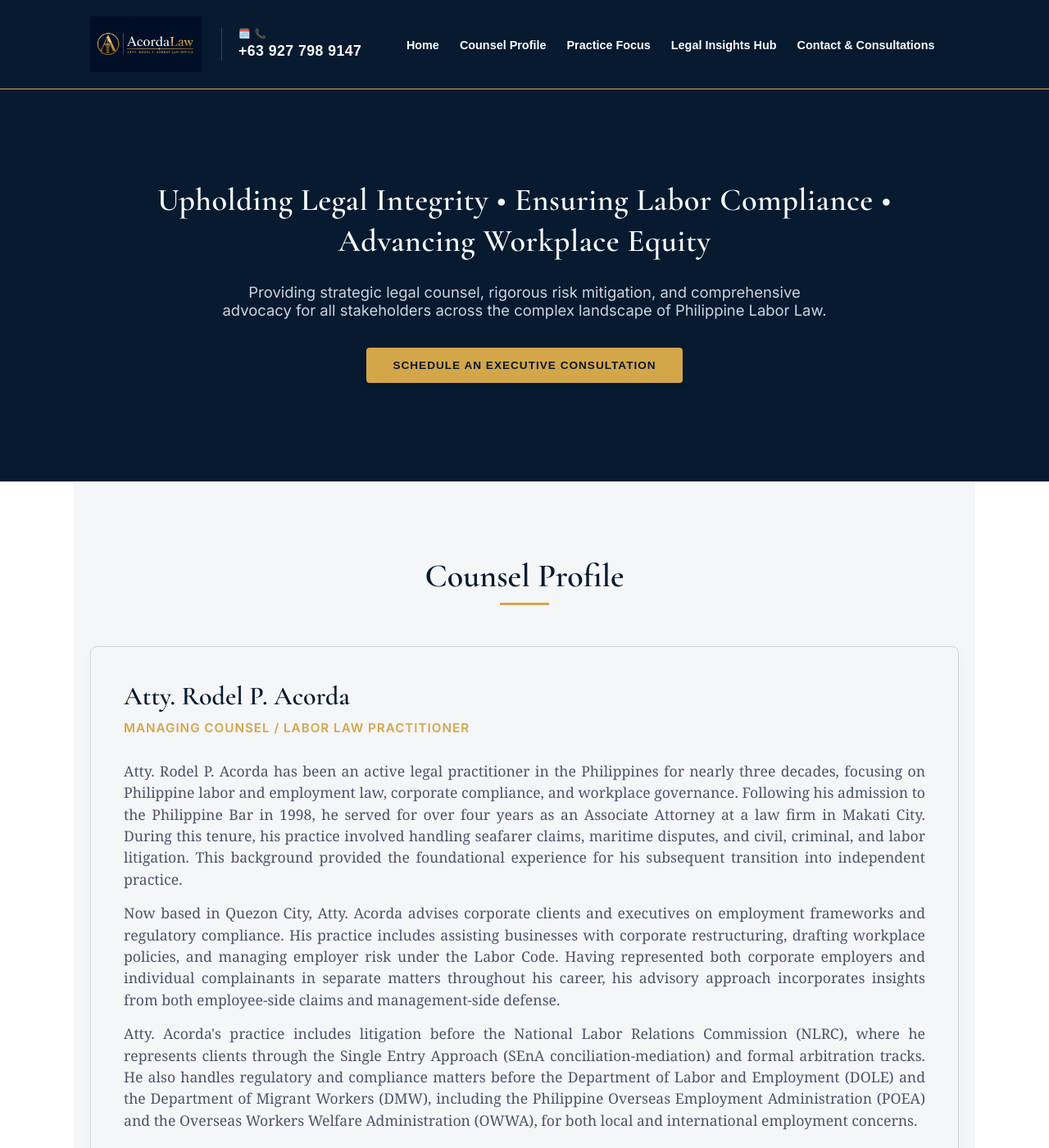
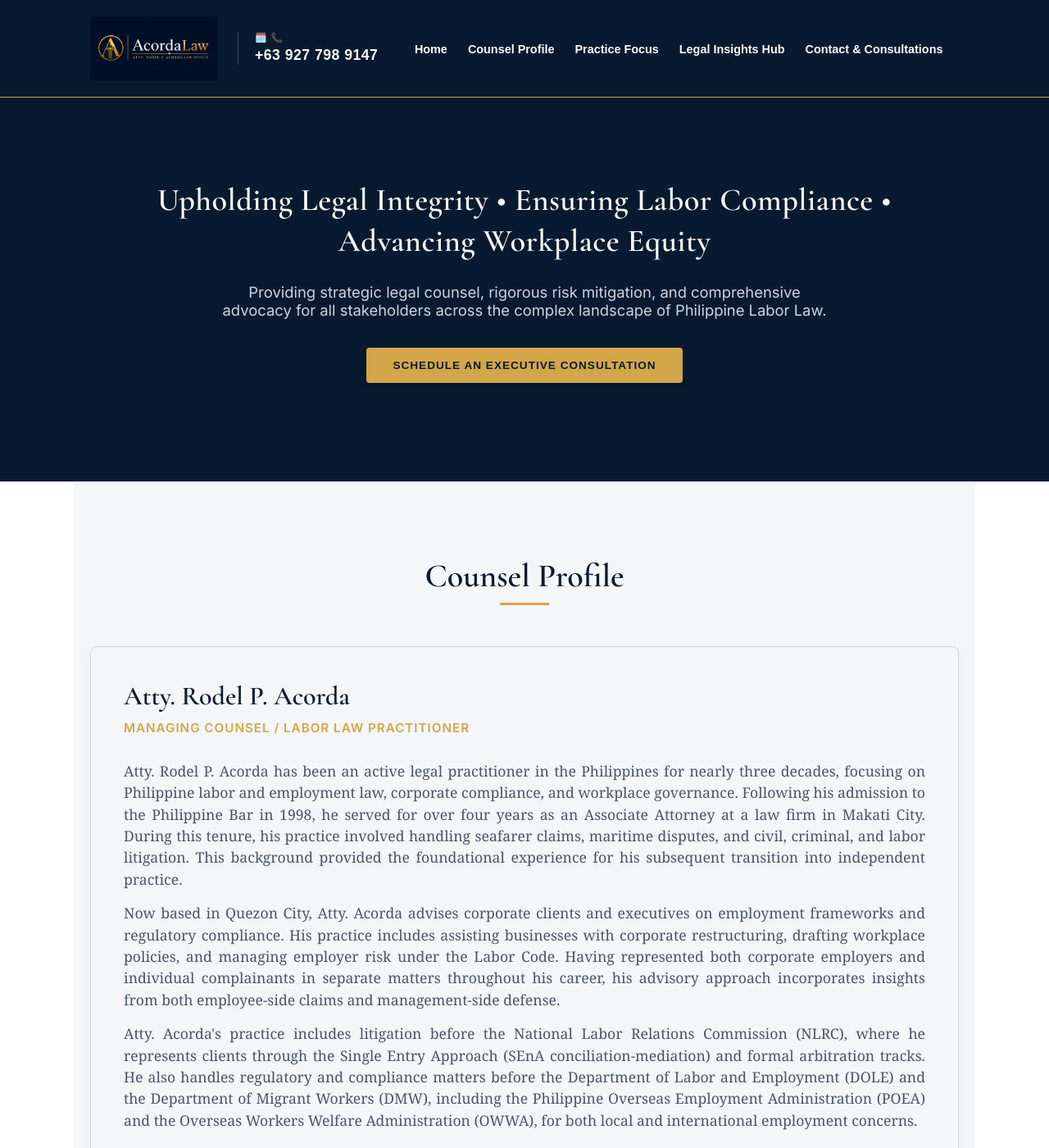
Before and after one commit to acordalawoffice/law.github.io, a Jekyll site: the page built from index.html, in a window 1280 px wide and 1400 px high. Shown: the whole window at 82% size. Built offline with Jekyll 4.4.1, drawn with Linux system fonts in a browser that asks for light colours.

Commit message:
Update main.css
Logo size fix

```diff
--- a/assets/css/main.css
+++ b/assets/css/main.css
@@ -98,14 +98,14 @@
         }
 
        .header-logo-img {
-    height: 68px;
+    height: 78px;
     width: auto;
     display: block;
 }
 
 @media (max-width: 600px) {
     .header-logo-img {
-        height: 50px;
+        height: 56px;
     }
 }
 
```
